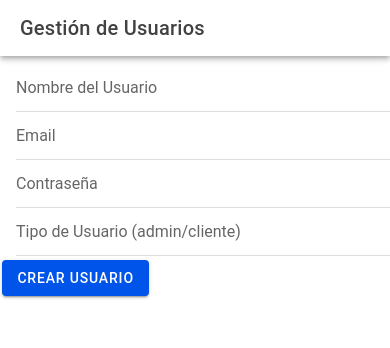
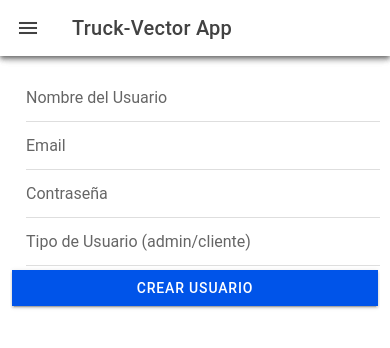
Before and after one commit to JerePrograma/PresupuestadorFlete, a React (Vite) app in the folder FrontEnd/: page /usuarios in a window 390 px wide. Shown: the top 348 px of the page. Built offline with nearby package versions, Linux system fonts and the light colour scheme.

Commit message:
TopBar, menúDesplegable, ResponsiveForms

```diff
--- a/FrontEnd/src/App.tsx
+++ b/FrontEnd/src/App.tsx
@@ -3,6 +3,7 @@ import {
   IonRouterOutlet,
   IonSplitPane,
   setupIonicReact,
+  IonContent,
 } from "@ionic/react";
 import { IonReactRouter } from "@ionic/react-router";
 import { Redirect, Route } from "react-router-dom";
@@ -15,6 +16,7 @@ import Navbar from "./components/layout/Navbar";
 import Footer from "./components/layout/Footer";
 import Menu from "./components/Menu";
 import Page from "./pages/Page";
+import TopBar from "./components/layout/TopBar"; // Importa el nuevo componente
 
 /* Core CSS required for Ionic components to work properly */
 import "@ionic/react/css/core.css";
@@ -31,16 +33,6 @@ import "@ionic/react/css/text-alignment.css";
 import "@ionic/react/css/text-transformation.css";
 import "@ionic/react/css/flex-utils.css";
 import "@ionic/react/css/display.css";
-
-/**
- * Ionic Dark Mode
- * -----------------------------------------------------
- * For more info, please see:
- * https://ionicframework.com/docs/theming/dark-mode
- */
-
-/* import '@ionic/react/css/palettes/dark.always.css'; */
-/* import '@ionic/react/css/palettes/dark.class.css'; */
 import "@ionic/react/css/palettes/dark.system.css";
 
 /* Theme variables */
@@ -54,6 +46,8 @@ const App: React.FC = () => {
       <IonReactRouter>
         <IonSplitPane contentId="main">
           <Menu />
+          <IonContent>
+            <TopBar /> {/* Barra superior */}
             <IonRouterOutlet id="main">
               <Route path="/login" exact>
                 <LoginForm />
@@ -79,6 +73,7 @@ const App: React.FC = () => {
                 <Page />
               </Route>
             </IonRouterOutlet>
+          </IonContent>
         </IonSplitPane>
       </IonReactRouter>
     </IonApp>
--- a/FrontEnd/src/components/forms/LoginForm.tsx
+++ b/FrontEnd/src/components/forms/LoginForm.tsx
@@ -1,5 +1,5 @@
 import React, { useState } from "react";
-import { IonButton, IonInput, IonItem, IonList, IonAlert } from "@ionic/react";
+import { IonButton, IonInput, IonItem, IonList, IonAlert, IonPage, IonContent, IonGrid, IonRow, IonCol } from "@ionic/react";
 import { login } from "../../api/services/authService";
 import { useHistory } from "react-router-dom";
 
@@ -21,6 +21,11 @@ const LoginForm: React.FC = () => {
   };
 
   return (
+    <IonPage>
+      <IonContent>
+        <IonGrid>
+          <IonRow>
+            <IonCol size="12">
               <form onSubmit={handleSubmit}>
                 <IonList>
                   <IonItem>
@@ -47,6 +52,11 @@ const LoginForm: React.FC = () => {
                 </IonList>
                 {error && <IonAlert isOpen={true} message={error} buttons={["OK"]} />}
               </form>
+            </IonCol>
+          </IonRow>
+        </IonGrid>
+      </IonContent>
+    </IonPage>
   );
 };
 
--- a/FrontEnd/src/components/forms/PresupuestoForm.tsx
+++ b/FrontEnd/src/components/forms/PresupuestoForm.tsx
@@ -6,6 +6,10 @@ import {
   IonItem,
   IonList,
   IonSpinner,
+  IonPage,
+  IonGrid,
+  IonRow,
+  IonCol,
 } from "@ionic/react";
 import AutocompleteInput from "../AutocompleteInputProps";
 import ControlledInput from "../utils/ControlledInput";
@@ -70,7 +74,11 @@ function PresupuestoForm() {
   };
 
   return (
+    <IonPage>
       <IonContent>
+        <IonGrid>
+          <IonRow>
+            <IonCol size="12">
               <form onSubmit={handleSubmit}>
                 <IonList>
                   {/* Origen */}
@@ -129,7 +137,9 @@ function PresupuestoForm() {
                       onChange={(name, value) =>
                         handleFieldChange(
                           name,
-                  value.split(",").map((id) => id.trim())
+                          typeof value === "string"
+                            ? value.split(",").map((id) => id.trim())
+                            : []
                         )
                       }
                     />
@@ -141,7 +151,11 @@ function PresupuestoForm() {
                   {loading ? <IonSpinner name="dots" /> : "Crear Presupuesto"}
                 </IonButton>
               </form>
+            </IonCol>
+          </IonRow>
+        </IonGrid>
       </IonContent>
+    </IonPage>
   );
 }
 
--- a/FrontEnd/src/components/forms/UsuarioForm.tsx
+++ b/FrontEnd/src/components/forms/UsuarioForm.tsx
@@ -1,5 +1,5 @@
 import React, { useState } from "react";
-import { IonButton, IonInput, IonItem, IonList } from "@ionic/react";
+import { IonButton, IonInput, IonItem, IonList, IonContent, IonPage, IonGrid, IonRow, IonCol } from "@ionic/react";
 import { crearUsuario } from "../../api/services/usuarioService";
 
 const UsuarioForm: React.FC = () => {
@@ -10,8 +10,9 @@ const UsuarioForm: React.FC = () => {
     tipoUsuario: "",
   });
 
-  const handleChange = (e: React.ChangeEvent<HTMLInputElement>) => {
-    setFormData({ ...formData, [e.target.name]: e.target.value });
+  const handleChange = (e: CustomEvent) => {
+    const { name, value } = e.detail;
+    setFormData({ ...formData, [name]: value });
   };
 
   const handleSubmit = async (e: React.FormEvent) => {
@@ -25,6 +26,11 @@ const UsuarioForm: React.FC = () => {
   };
 
   return (
+    <IonPage>
+      <IonContent>
+        <IonGrid>
+          <IonRow>
+            <IonCol size="12">
               <form onSubmit={handleSubmit}>
                 <IonList>
                   {/* Nombre */}
@@ -74,9 +80,16 @@ const UsuarioForm: React.FC = () => {
                   </IonItem>
 
                   {/* Botón de Enviar */}
-        <IonButton type="submit">Crear Usuario</IonButton>
+                  <IonButton expand="full" type="submit">
+                    Crear Usuario
+                  </IonButton>
                 </IonList>
               </form>
+            </IonCol>
+          </IonRow>
+        </IonGrid>
+      </IonContent>
+    </IonPage>
   );
 };
 
--- a/FrontEnd/src/components/forms/VehiculoForm.tsx
+++ b/FrontEnd/src/components/forms/VehiculoForm.tsx
@@ -1,5 +1,5 @@
 import React, { useState } from "react";
-import { IonButton, IonInput, IonItem, IonList } from "@ionic/react";
+import { IonButton, IonInput, IonItem, IonList, IonContent, IonPage, IonGrid, IonRow, IonCol } from "@ionic/react";
 import { crearVehiculo } from "../../api/services/vehiculoService";
 
 const VehiculoForm: React.FC = () => {
@@ -10,8 +10,9 @@ const VehiculoForm: React.FC = () => {
     consumoPorKm: 0,
   });
 
-  const handleChange = (e: React.ChangeEvent<HTMLInputElement>) => {
-    setFormData({ ...formData, [e.target.name]: e.target.value });
+  const handleChange = (e: CustomEvent) => {
+    const { name, value } = e.detail;
+    setFormData({ ...formData, [name]: value });
   };
 
   const handleSubmit = async (e: React.FormEvent) => {
@@ -25,6 +26,11 @@ const VehiculoForm: React.FC = () => {
   };
 
   return (
+    <IonPage>
+      <IonContent>
+        <IonGrid>
+          <IonRow>
+            <IonCol size="12">
               <form onSubmit={handleSubmit}>
                 <IonList>
                   <IonItem>
@@ -58,9 +64,16 @@ const VehiculoForm: React.FC = () => {
                       onIonChange={handleChange}
                     />
                   </IonItem>
-        <IonButton type="submit">Crear Vehículo</IonButton>
+                  <IonButton expand="full" type="submit">
+                    Crear Vehículo
+                  </IonButton>
                 </IonList>
               </form>
+            </IonCol>
+          </IonRow>
+        </IonGrid>
+      </IonContent>
+    </IonPage>
   );
 };
 
--- /dev/null
+++ b/FrontEnd/src/components/layout/TopBar.tsx
@@ -0,0 +1,17 @@
+import React from 'react';
+import { IonHeader, IonToolbar, IonButtons, IonMenuButton, IonTitle } from '@ionic/react';
+
+const TopBar: React.FC = () => {
+  return (
+    <IonHeader>
+      <IonToolbar>
+        <IonButtons slot="start">
+          <IonMenuButton />
+        </IonButtons>
+        <IonTitle>Truck-Vector App</IonTitle>
+      </IonToolbar>
+    </IonHeader>
+  );
+};
+
+export default TopBar;
```
Lines whose indentation alone changed are shown as unchanged.
